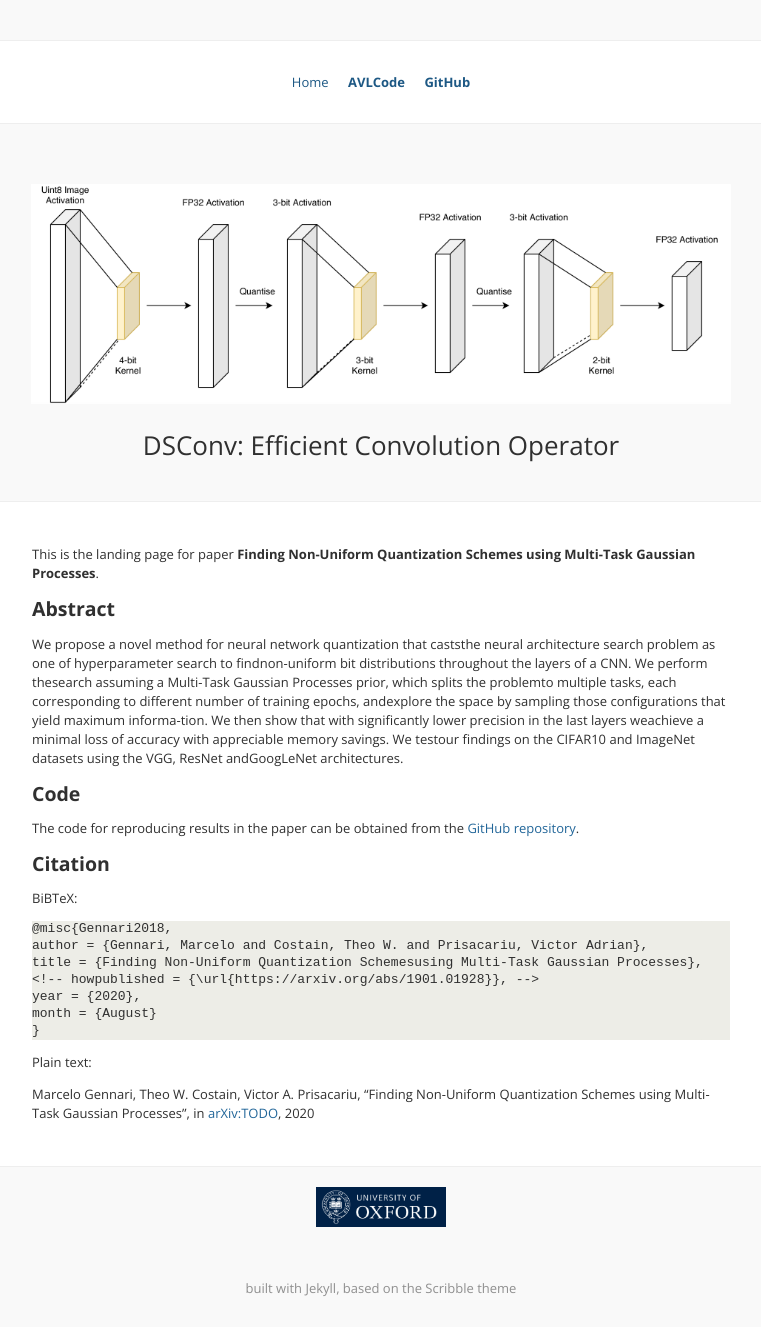
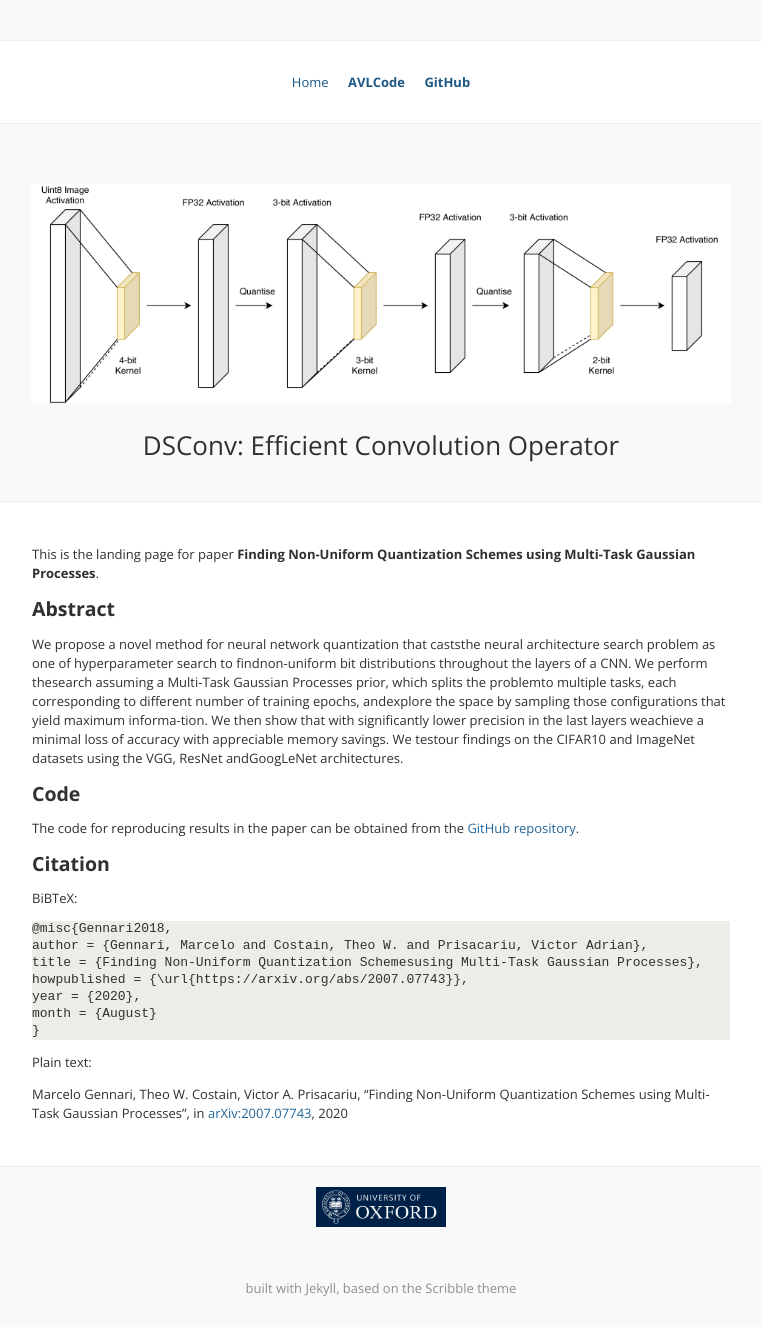
Before and after one commit to ActiveVisionLab/NUQ, a Jekyll site: the page built from index.md, in a window 1280 px wide. Shown: the whole page, without its empty margins (259-1020 px from the left). Built offline with Jekyll 4.4.1, drawn with Linux system fonts in a browser that asks for light colours; comment, search, counter and statistics services are not loaded.

Commit message:
Removed ECCV pdf and updated citation

```diff
--- a/index.md
+++ b/index.md
@@ -29,4 +29,4 @@ month = {August}
 
 Plain text:
 
-Marcelo Gennari, Theo W. Costain, Victor A. Prisacariu, "Finding Non-Uniform Quantization Schemes using Multi-Task Gaussian Processes", in [arXiv:TODO](https://arxiv.org/abs/), 2020
+Marcelo Gennari, Theo W. Costain, Victor A. Prisacariu, "Finding Non-Uniform Quantization Schemes using Multi-Task Gaussian Processes", in [arXiv:2007.07743](https://arxiv.org/abs/2007.07743), 2020
```
Also changed, not shown: other parts of index.md (+1 -1 lines), 1 other file.
